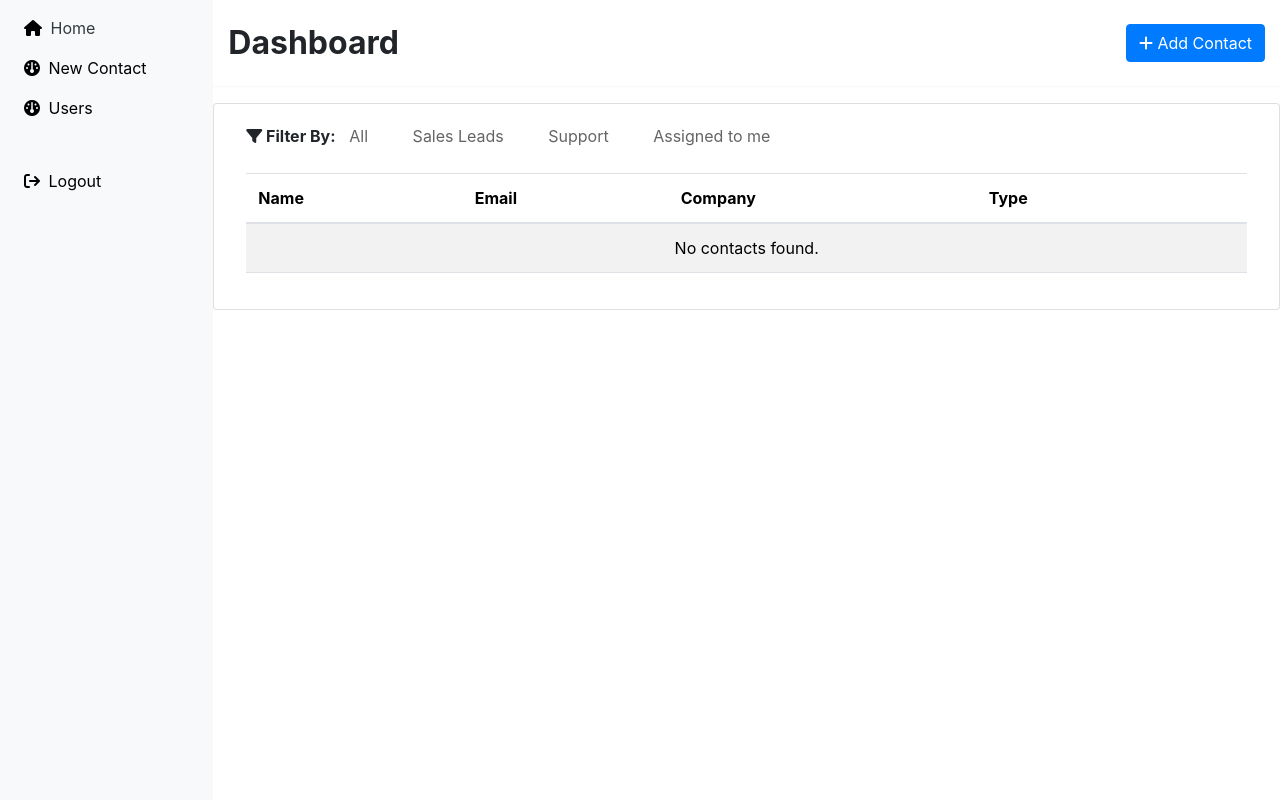
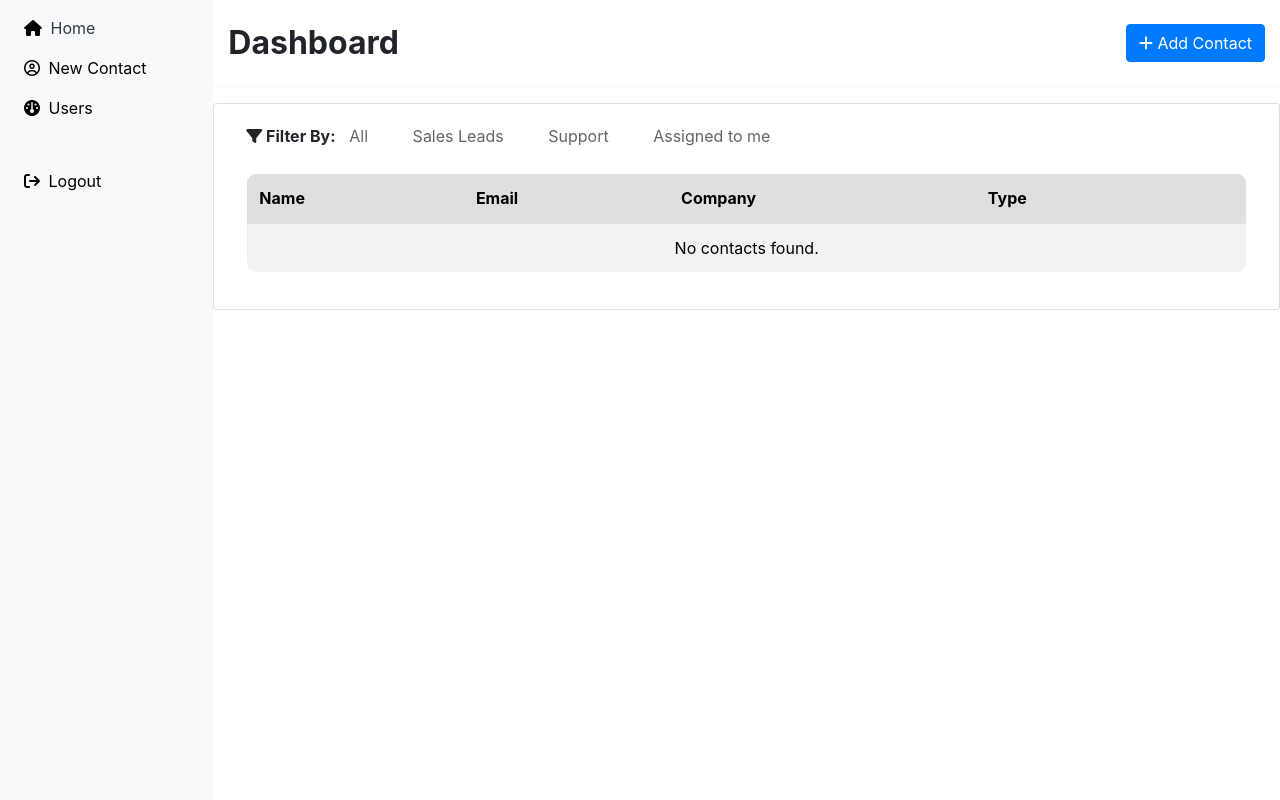
Before and after one commit to CoderTrudy/info2180-project-2, a PHP site: page /info2180-project-2/dashboard.php in a window 1280 px wide. Shown: the part 70-870 px from the top of the page. Run offline with PHP 8.4, Linux system fonts and the light colour scheme; data that the repository does not hold is empty.

Commit message:
"edited  table and made rounded corners"

```diff
--- a/db_functions.php
+++ b/db_functions.php
@@ -248,11 +248,7 @@ function generateContactsTable()
         <td>" . $row['email'] . "</td>
         <td>" . $row['company'] . "</td>
         <td>" . $row['type'] . "</td>
-<<<<<<< HEAD
-      <td><a href='view-contact/" . $row['id'] . "' class='btn btn-primary btn-sm'>View</a></td>
-=======
         <td> <a href= details.php?contact_id=" . $row['id'] . ">View</a></td>
->>>>>>> 54b9d17e3022c6d6ec91e90500e555709fc1ad83
         </tr>";
 
         $count++;
@@ -339,8 +335,6 @@ function generateNotesList($contact_id) {
 
 
 
-
-
 //close db
 function close_db()
 {
--- a/dboard.css
+++ b/dboard.css
@@ -30,7 +30,7 @@ height: 40px;
     margin-left: 10px;
 }
 
-.table
+
 
 .caption ul li:hover {
     text-decoration: underline;
@@ -38,3 +38,17 @@ height: 40px;
     cursor: pointer;
     color: blue;
 }
+
+.table{
+    border: 1px solid rgb(100, 100, 100);
+    border-radius: 10px;
+    overflow: hidden;
+}
+.table th{
+    background-color:rgb(224, 222, 222);
+}
+.table td{
+    background-color: white;
+    border-bottom-color: rgb(235, 229, 229);
+    border-top-color: rgb(255, 250, 250);
+}
--- a/layout.php
+++ b/layout.php
@@ -55,7 +55,7 @@ function page_header($title = "INFO2180 PROJECT 2")
                     <li>
                         <a href="{$add_contact}" data-bs-toggle="collapse"
                             class="nav-link px-0 align-middle">
-                            <i class="fas fa-gauge"></i> <span class="ms-1 d-none d-sm-inline">New Contact</span>
+                            <i class="far fa-user-circle"></i> <span class="ms-1 d-none d-sm-inline">New Contact</span>
                         </a>
 
                     </li>
```
Also changed, not shown: details.php (+10 -0 lines).
